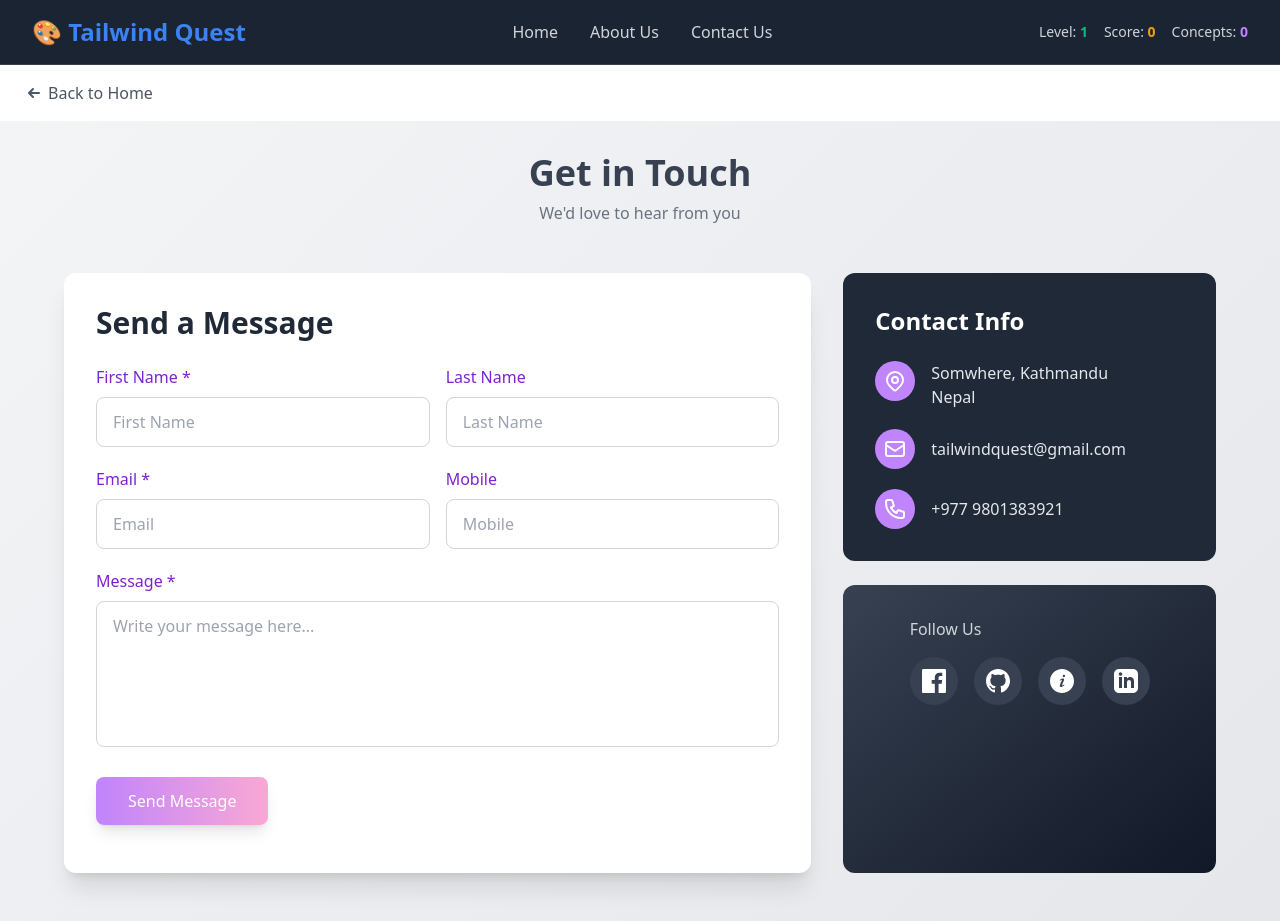
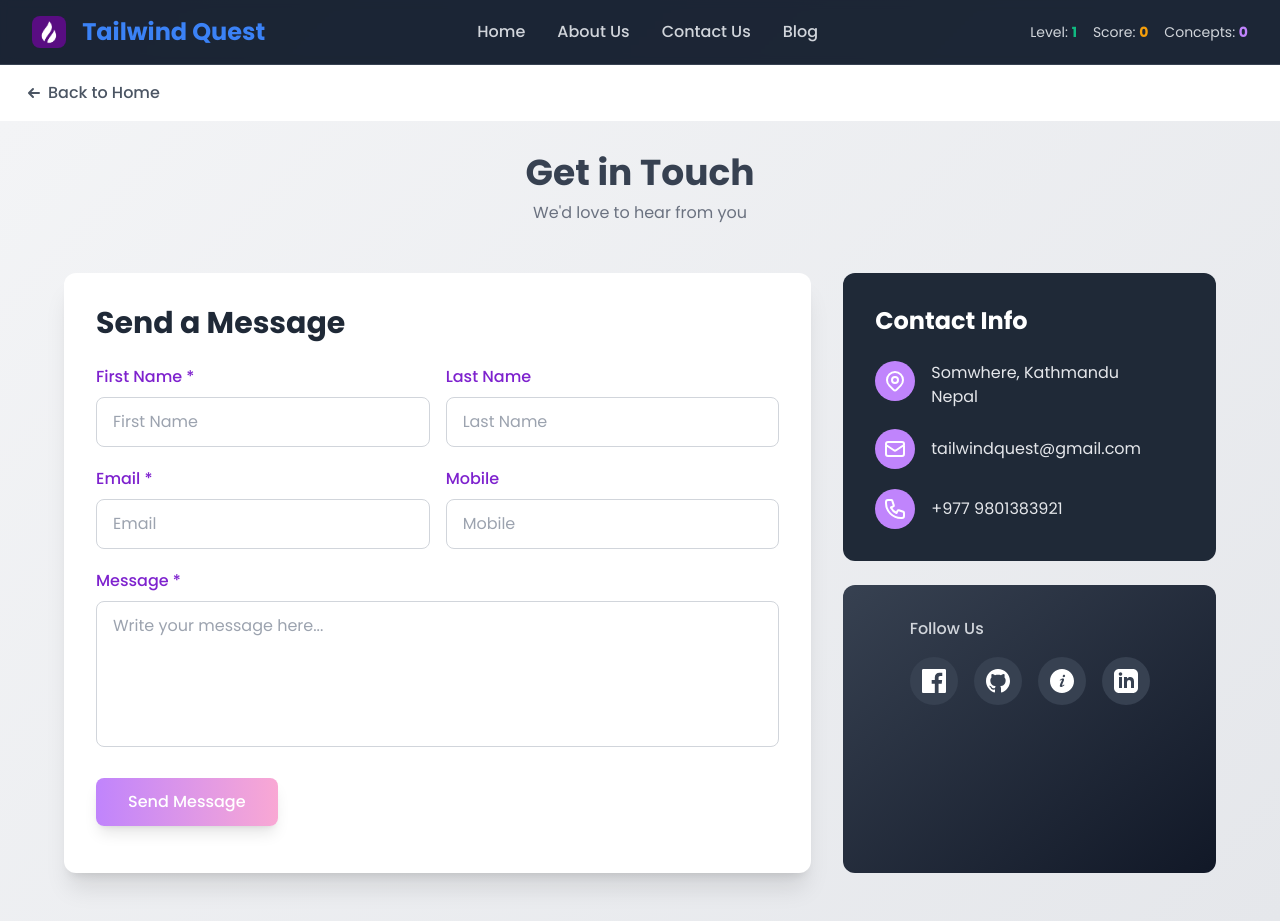
Before and after one commit to anjalbhattarai79/Tailwind-Quest, a plain HTML site: page contactus.html in a window 1280 px wide. Drawn offline with nearby package versions, Linux system fonts and the light colour scheme.

Commit message:
fixed navbar

```diff
--- a/contactus.html
+++ b/contactus.html
@@ -35,6 +35,14 @@
         }
     </script>
     <style>
+        @import url('https://fonts.googleapis.com/css2?family=Poppins:wght@300;400;500;600;700&display=swap');
+
+        body {
+            font-family: 'Poppins', sans-serif;
+            background: linear-gradient(135deg, #0f172a 0%, #1e293b 100%);
+            color: #cbd5e1;
+            scroll-behavior: smooth;
+        }
         /* Minimal custom styles - mostly using Tailwind */
         .gradient-bg {
             background: linear-gradient(135deg, #f3f4f6 0%, #e5e7eb 100%);
@@ -92,18 +100,20 @@
     </div>
 
     <!-- Navigation -->
-    <nav class="bg-quest-dark/80 backdrop-blur-sm border-b border-gray-700 sticky top-0 z-40">
+    <nav class="bg-quest-dark/80 backdrop-blur-sm border-b border-gray-700 sticky top-0 z-50">
         <div class="max-w-7xl mx-auto px-4 sm:px-6 lg:px-8">
             <div class="flex justify-between items-center h-16">
                 <div class="flex items-center space-x-4">
-                    <h1 class="text-2xl font-bold text-quest-primary">🎨 Tailwind Quest</h1>
+                    <img src="./img/logo.png" alt="Logo" class="h-8 inline-block rounded-lg">
+                    <h1 class="text-2xl font-bold text-quest-primary">Tailwind Quest</h1>
                 </div>
 
                 <!-- Navigation Links -->
                 <div class="hidden md:flex items-center space-x-8">
-                    <a href="index.html" class="text-gray-300 hover:text-quest-primary transition-colors duration-200 font-medium">Home</a>
+                    <a href="./index.html" class="text-gray-300 hover:text-quest-primary transition-colors duration-200 font-medium">Home</a>
                     <a href="./about.html" class="text-gray-300 hover:text-quest-primary transition-colors duration-200 font-medium">About Us</a>
                     <a href="./contactus.html" class="text-gray-300 hover:text-quest-primary transition-colors duration-200 font-medium">Contact Us</a>
+                    <a href="./blog.html" class="text-gray-300 hover:text-quest-primary transition-colors duration-200 font-medium">Blog</a>
                 </div>
 
                 <!-- Mobile Menu Button -->
@@ -128,10 +138,12 @@
                     <a href="./index.html" class="block px-3 py-2 text-gray-300 hover:text-quest-primary transition-colors duration-200">Home</a>
                     <a href="./about.html" class="block px-3 py-2 text-gray-300 hover:text-quest-primary transition-colors duration-200">About Us</a>
                     <a href="./contactus.html" class="block px-3 py-2 text-gray-300 hover:text-quest-primary transition-colors duration-200">Contact Us</a>
+                    <a href="./blog.html" class="block px-3 py-2 text-gray-300 hover:text-quest-primary transition-colors duration-200">Blog</a>
                 </div>
             </div>
         </div>
     </nav>
+
     <div class="bg-white shadow-sm py-4 px-6">
         <div class="container mx-auto ">
             <a href="./index.html" class="text-gray-600 hover:text-amber-600 font-medium flex items-center transition-colors duration-200">
```
Also changed, not shown: about.html (+18 -4 lines), blog.html (+2 -1 lines), index.html (+13 -1 lines).
